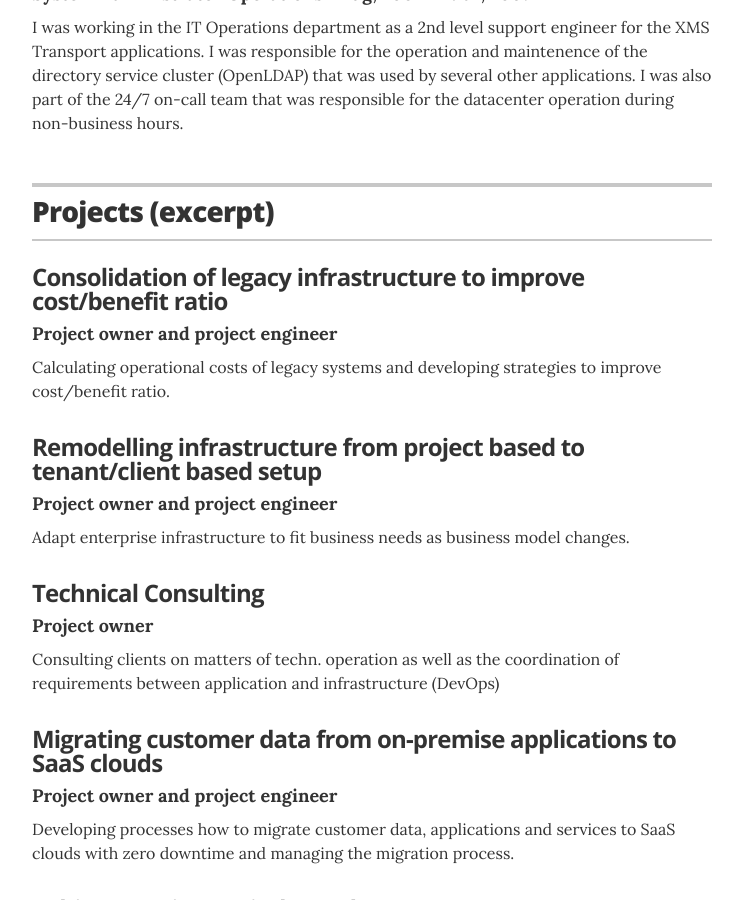
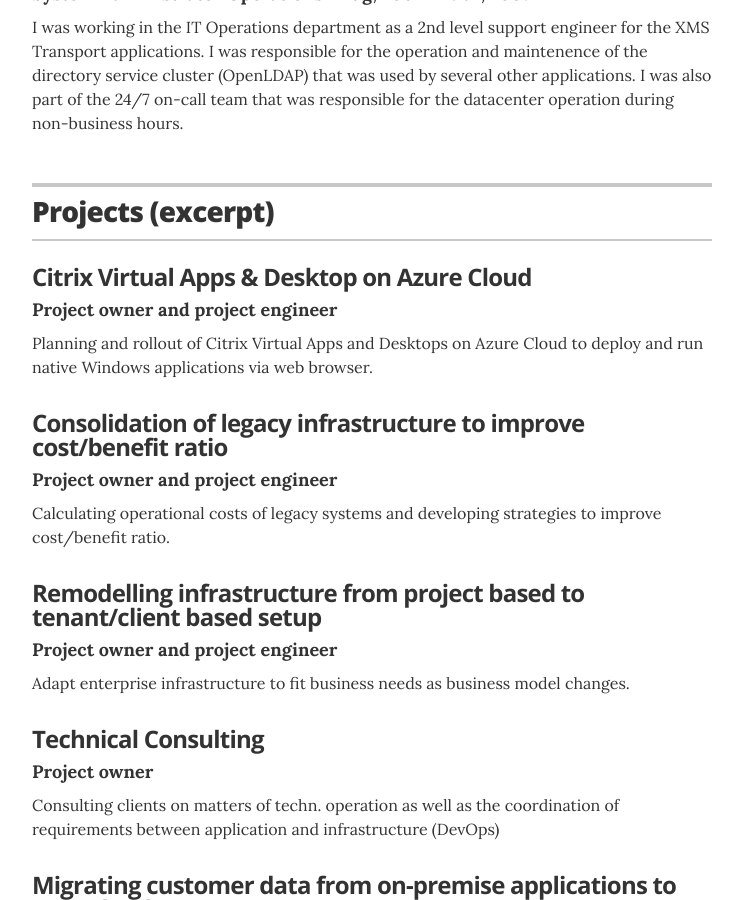
Before and after one commit to lostops/lostops.github.io, a Jekyll site: the page built from index.html, in a window 1280 px wide and 900 px high, scrolled down 1653 px. Shown: the whole window, without its empty margins (268-1011 px from the left). Built offline with Jekyll 4.4.1, drawn with Linux system fonts in a browser that asks for light colours.

Commit message:
Update projects.yml

```diff
--- a/_data/projects.yml
+++ b/_data/projects.yml
@@ -1,5 +1,10 @@
 # Projects
 # uncomment the urls if you wish to display them, and add your own URL
+
+# Citrix Virtual Apps & Desktop on Azure Cloud
+- project: Citrix Virtual Apps & Desktop on Azure Cloud
+  role: Project owner and project engineer
+  description: Planning and rollout of Citrix Virtual Apps and Desktops on Azure Cloud to deploy and run native Windows applications via web browser.
 
 # Consolidation of legacy infrastructure to increase efficiency and improve cost/benefit ratio
 - project: Consolidation of legacy infrastructure to improve cost/benefit ratio
```
